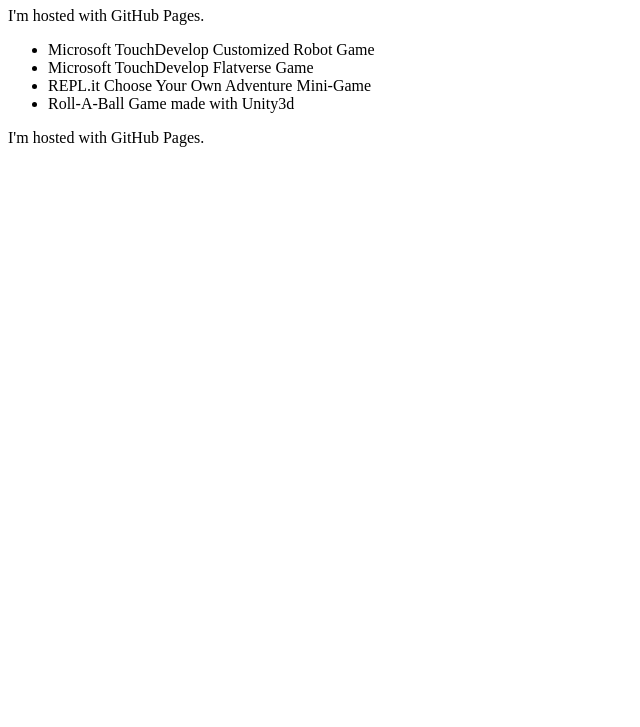
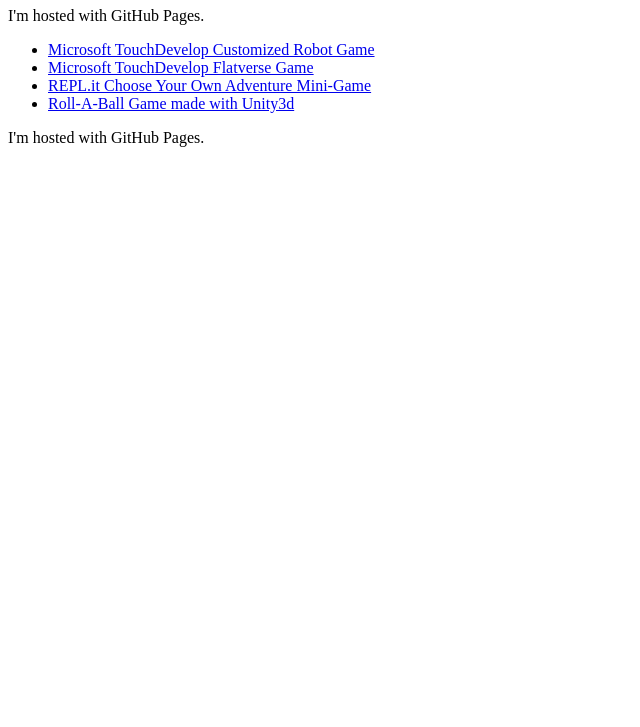
Before and after one commit to DaJuicemann/DaJuicemann.github.io, a plain HTML site: page index.html in a window 1280 px wide. Shown: the part 73-800 px from the top of the page, without its empty margins (0-640 px from the left). Drawn offline with Linux system fonts and the light colour scheme.

Commit message:
hey wazzup? hyperlink y'all

```diff
--- a/index.html
+++ b/index.html
@@ -4,10 +4,10 @@
 <h1>Hello World</h1>
 <p>I'm hosted with GitHub Pages.</p>
 <ul>
-<li>Microsoft TouchDevelop Customized Robot Game
-<li>Microsoft TouchDevelop Flatverse Game
-<li>REPL.it Choose Your Own Adventure Mini-Game
-<li>Roll-A-Ball Game made with Unity3d
+<li><a href="https://www.touchdevelop.com/lxqvwa">Microsoft TouchDevelop Customized Robot Game</a></li>
+<li><a href="https://www.touchdevelop.com/tygumj">Microsoft TouchDevelop Flatverse Game</a></li>
+<li><a href="https://repl.it/LedU/3">REPL.it Choose Your Own Adventure Mini-Game</a></li>
+<li><a href="https://dajuicemann.itch.io/roll-a-ball">Roll-A-Ball Game made with Unity3d</a></li>
 </ul>
 <p> I'm hosted with GitHub Pages.</p>
 </body>
```
